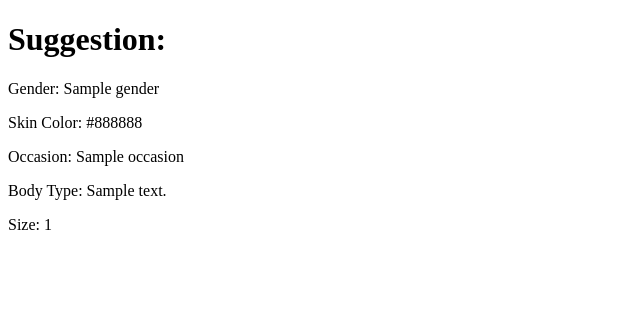
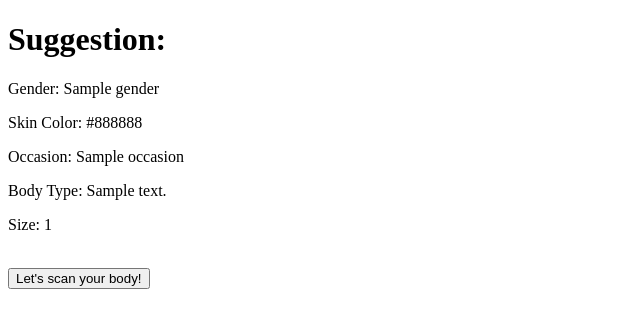
Before and after one commit to TharinduDulanjana1120/LUXE-Plugin, a Flask app: template templates/test.html in a window 1280 px wide. Shown: the top 328 px of the page, without its empty margins (0-640 px from the left). Run offline with Flask 3, Linux system fonts and the light colour scheme; the template is opened without the code that fills it: most values are stand-ins (such as "Sample title", 1, 10 or a date in 2020).

Commit message:
Add a button to Fit-on

```diff
--- a/templates/test.html
+++ b/templates/test.html
@@ -167,6 +167,8 @@ body {
     <p>Body Type: {{ body_type }}</p>
     <p>Size: {{ size }}</p>
     <section>
+        <br>
+        <button onclick="window.location.href='/body-type'" class="scan-button">Let's scan your body!</button>
         <div>
             <!--1-->
             {% if gender == 'female' and (skin_color == 'fair' or skin_color == 'dark' or skin_color == 'tan') and (body_type == 'oval' or body_type == 'pear' ) and occasion == 'party' %}
```
